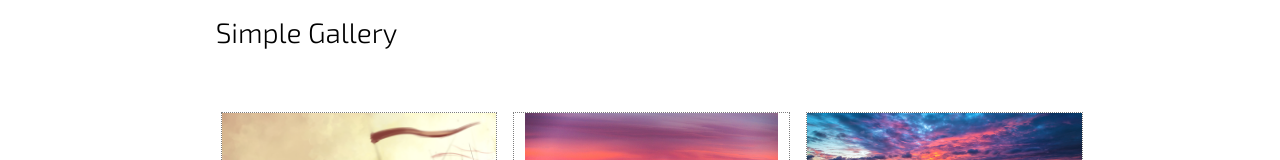
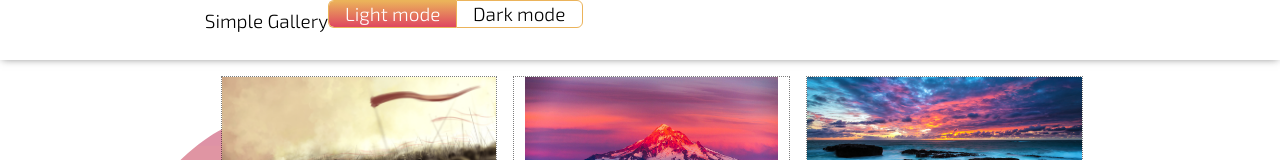
Before and after one commit to mankowsj/simple-gallery, a React app: page / in a window 1280 px wide. Shown: the top 160 px of the page. Built offline with nearby package versions, Linux system fonts and the light colour scheme; the HTML template or start-up script is replaced by a standard one.

Commit message:
switch component: basic styling for switch with animations

```diff
--- /dev/null
+++ b/src/components/switch/index.tsx
@@ -0,0 +1 @@
+export * from './switch';
--- /dev/null
+++ b/src/components/switch/switch.styles.pcss
@@ -0,0 +1,59 @@
+.switch {
+  display: inline-block;
+  cursor: pointer;
+
+  label {
+    display: inline-block;
+    transition: 200ms ease-in-out transform;
+    transform: perspective(50px);
+    cursor: pointer;
+  }
+
+  .switch-button {
+    position: relative;
+    display: inline-block;
+    border: 1px solid;
+    border-right: 0;
+    padding: 2px 16px;
+    color: black;
+    overflow: hidden;
+    border-color: rgba(235, 179, 90, 1);
+    &:hover label {
+      transform: perspective(50px) translateZ(6px);
+    }
+
+    &:after {
+      content: '';
+      position: absolute;
+      height: 100%;
+      width: 100%;
+      transition: 200ms ease-in-out opacity;
+      background: linear-gradient(180deg, rgba(235, 179, 90, 1) 0%, rgba(223, 70, 96, 1) 100%);
+      opacity: 0;
+      left: 0;
+      top: 0;
+      z-index: -1;
+    }
+
+    &:first-child {
+      border-top-left-radius: 6px;
+      border-bottom-left-radius: 6px;
+    }
+
+    &:last-child {
+      border-right: 1px solid;
+      border-color: rgba(235, 179, 90, 1);
+      border-top-right-radius: 6px;
+      border-bottom-right-radius: 6px;
+    }
+
+    &.on {
+      //black/gray
+      // background: linear-gradient(180deg, rgba(0,0,0,1) 0%, rgba(60,60,60,1) 85%);
+      color: white;
+      &:after {
+        opacity: 1;
+      }
+    }
+  }
+}
--- /dev/null
+++ b/src/components/switch/switch.tsx
@@ -0,0 +1,34 @@
+import React, {useState} from 'react';
+import './switch.styles.pcss';
+
+type SwitchProps = {
+  className?: string;
+  labels: [string, string];
+  onChange: (value: number) => void;
+};
+const Switch = ({labels, onChange, className}: SwitchProps) => {
+  const [value, setValue] = useState(0);
+
+  return (
+    <div className={`${className} switch`}>
+      {labels.map((label, index) => (
+        <span
+          key={label}
+          onClick={() => {
+            setValue(index);
+            onChange(index);
+          }}
+          className={`switch-button ${index === value ? 'on' : ''}`}>
+          <label>{label}</label>
+        </span>
+      ))}
+    </div>
+  );
+};
+
+Switch.defaultProps = {
+  className: '',
+  onChange: () => {}
+};
+
+export {Switch};
--- a/src/global-styles/light-theme.pcss
+++ b/src/global-styles/light-theme.pcss
@@ -3,6 +3,12 @@
 }
 
 .theme-light {
+  &.background {
+    /* background by SVGBackgrounds.com */
+    background: url('../assets/bkg.svg');
+    background-size: cover;
+  }
+
   .primary-light_shadow {
     box-shadow: 1px 1px 8px 2px rgba(0, 0, 0, 0.7);
   }
@@ -24,6 +30,13 @@
       rgba(255, 255, 255, 0) 77%
     ); */
     color: black;
+    box-shadow: 0px 1px 8px -2px rgba(0, 0, 0, 0.5);
+  }
+
+  .secondary_switch {
+    border-color: rgba(235, 179, 90, 1);
+    background: linear-gradient(180deg, rgba(235, 179, 90, 1) 0%, rgba(223, 70, 96, 1) 100%);
+    color: white;
   }
 
   .secondary-dark {
--- a/src/views/app/app.tsx
+++ b/src/views/app/app.tsx
@@ -16,7 +16,7 @@ const App = ({appMode}: AppProps) => {
   const Body = appMode === 'GALLERY_MODE' ? Gallery : BigPicture;
 
   return (
-    <div className="app theme-light">
+    <div className="app theme-light background">
       <Header />
       <Body className="grow narrow" />
       <Footer />
--- a/src/views/header/header.styles.pcss
+++ b/src/views/header/header.styles.pcss
@@ -1,18 +1,22 @@
 header {
-  font-size: 28px;
-  height: 96px;
+  font-size: 19px;
+  height: 60px;
   .header-icon {
     display: inline-block;
     background: blue;
   }
 
+  .controls {
+    display: inline-block;
+  }
+
   .whitening {
-    padding: 16px;
     min-height: 100%;
-    background: linear-gradient(
+    /* background: linear-gradient(180deg, rgba(0, 0, 0, 0.1) 50%, rgba(0, 0, 0, 0.65) 100%); */
+    /* background: linear-gradient(
       180deg,
       rgba(255, 255, 255, 0.1) 26%,
       rgba(255, 255, 255, 1) 80%
-    );
+    ); */
   }
 }
--- a/src/views/header/header.tsx
+++ b/src/views/header/header.tsx
@@ -1,5 +1,6 @@
 import React from 'react';
 import './header.styles.pcss';
+import {Switch} from '../../components/switch';
 
 type HeaderProps = {
   className: string;
@@ -8,9 +9,13 @@ type HeaderProps = {
 const Header = ({className}: HeaderProps) => (
   <header className="secondary-light">
     <div className="whitening">
-      <section className="narrow">
+      <section className="narrow vertical-fix">
         <span className={`${className} header-icon`} />
         <span>Simple Gallery</span>
+
+        <div className="controls">
+          <Switch labels={['Light mode', 'Dark mode']} />
+        </div>
       </section>
     </div>
   </header>
```
Also changed, not shown: src/views/app/app.styles.pcss (+14 -0 lines).
